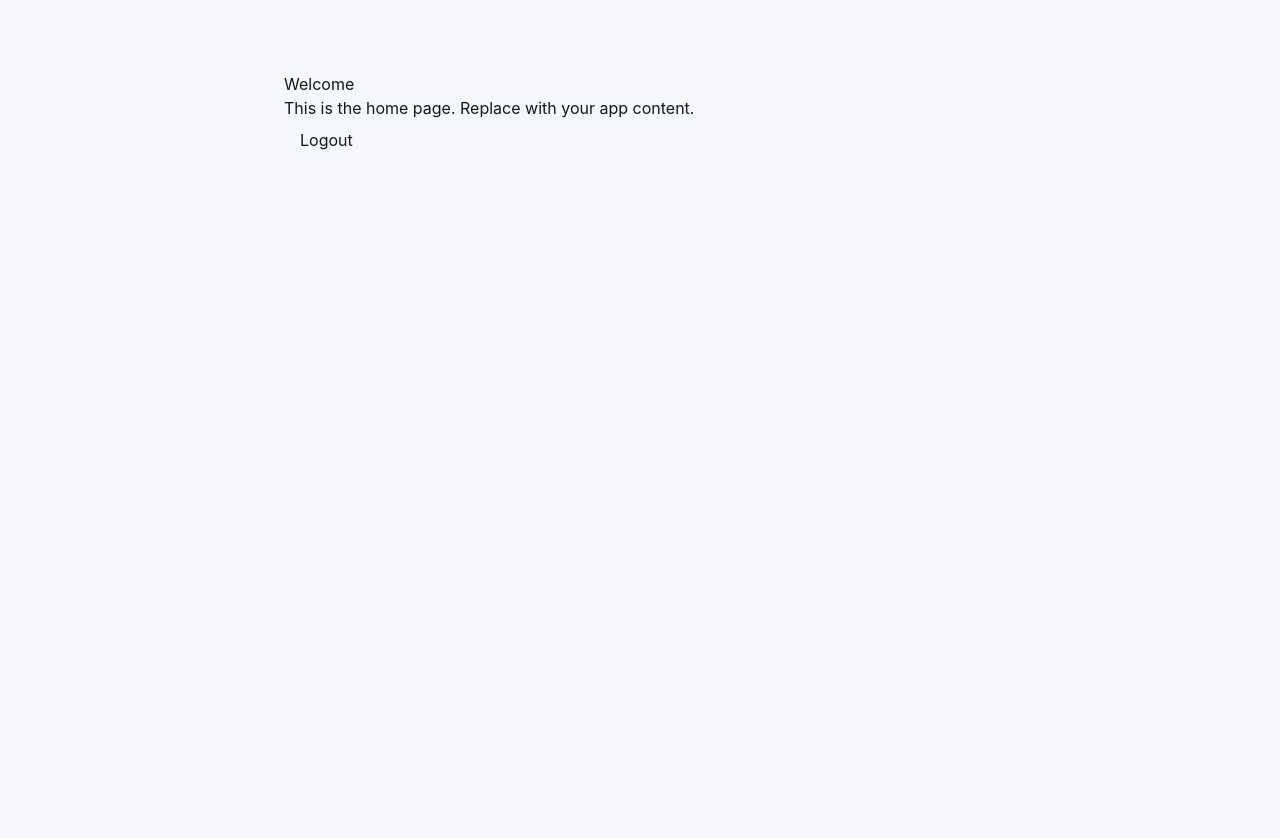
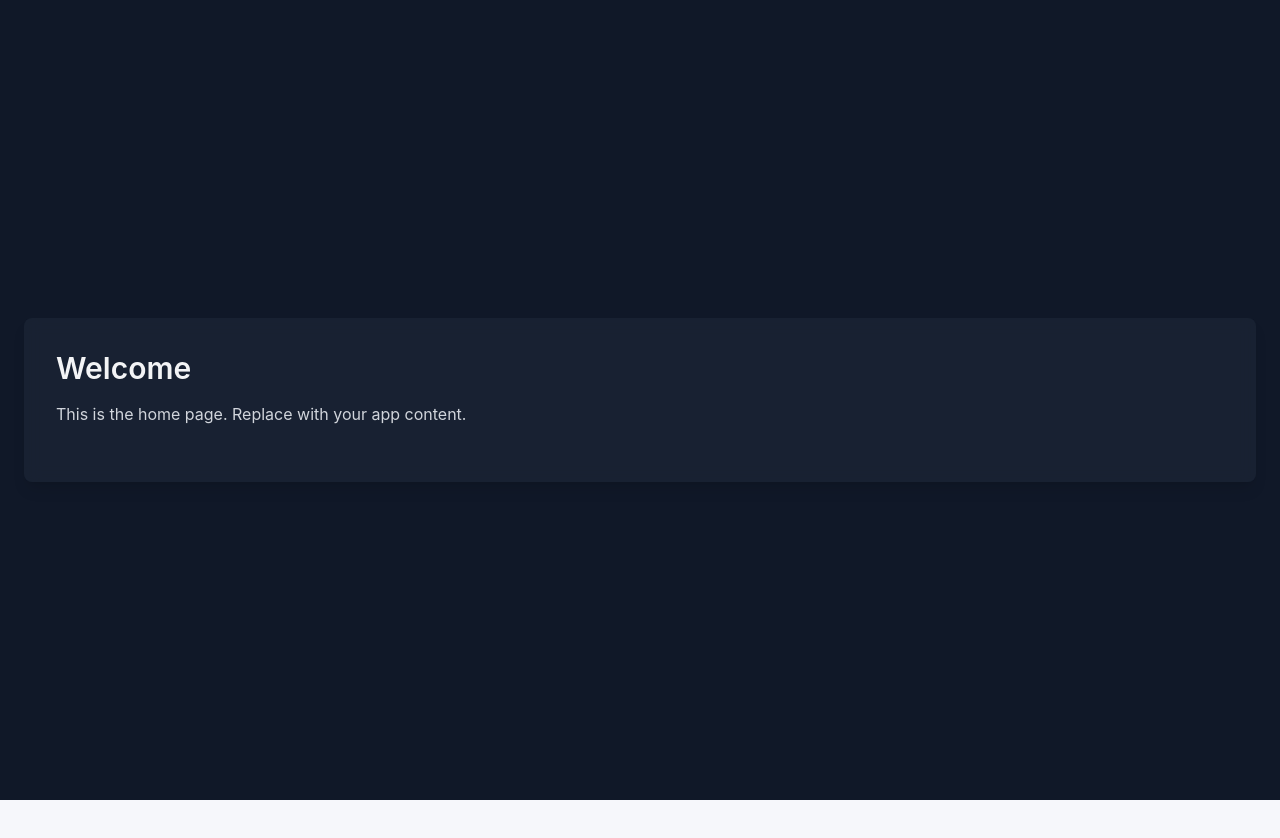
Before and after one commit to piyush-ujgaokar/xhancy-ai, a React (Vite) app in the folder Frontend/: page / in a window 1280 px wide. Shown: the top 838 px of the page. After the commit the page ends 800 px from the top, so only its background shows below. Built offline with nearby package versions, Linux system fonts and the light colour scheme.

Commit message:
Integration of login & Register is Completed

```diff
--- a/Frontend/src/pages/Home.jsx
+++ b/Frontend/src/pages/Home.jsx
@@ -7,12 +7,11 @@ export default function Home() {
   }
 
   return (
-    <div style={{ maxWidth: 760, margin: '48px auto', padding: 24 }}>
-      <h1>Welcome</h1>
-      <p>This is the home page. Replace with your app content.</p>
-      <button onClick={handleLogout} style={{ padding: '8px 16px' }}>
-        Logout
-      </button>
+    <div className="min-h-screen flex items-center justify-center bg-gray-900 text-gray-100 p-6">
+      <div className="w-full bg-gray-800/60 backdrop-blur rounded-lg shadow-lg p-8">
+        <h1 className="text-3xl font-semibold mb-4">Welcome</h1>
+        <p className="text-gray-300 mb-6">This is the home page. Replace with your app content.</p>
+      </div>
     </div>
   )
 }
--- a/Frontend/src/pages/Login.jsx
+++ b/Frontend/src/pages/Login.jsx
@@ -8,13 +8,28 @@ const Login = () => {
     const navigate = useNavigate();
 
     function handleChange(e) {
-        const { name, value } = e.target;
-        setForm({ ...form, [name]: value });
+        const {name,value}=e.target
+        setForm({...form,[name]:value});
     }
 
     async function handleSubmit(e) {
         e.preventDefault();
         setSubmitting(true);
+
+        axios.post("http://localhost:3000/api/auth/login",{
+          email:form.email,
+          password:form.password
+        },{
+          withCredentials:true
+        }
+      ).then((res)=>{
+        console.log(res);
+        navigate('/')
+      }).catch((err)=>{
+        console.log(err);
+      }).finally(()=>{
+        setSubmitting(false)
+      })
 
     }
 
@@ -32,9 +47,9 @@ const Login = () => {
                             id="login-email"
                             name="email"
                             type="email"
+                            value={form.email}
                             autoComplete="email"
                             placeholder="you@example.com"
-                            value={form.email}
                             onChange={handleChange}
                             required
                             className="mt-1 block w-full rounded-md border border-gray-300 dark:border-gray-700 bg-white dark:bg-gray-700 px-3 py-2 text-gray-900 dark:text-gray-100 placeholder-gray-400 focus:outline-none focus:ring-2 focus:ring-blue-500"
@@ -46,9 +61,9 @@ const Login = () => {
                             id="login-password"
                             name="password"
                             type="password"
+                            value={form.password}
                             autoComplete="current-password"
                             placeholder="Your password"
-                            value={form.password}
                             onChange={handleChange}
                             required
                             className="mt-1 block w-full rounded-md border border-gray-300 dark:border-gray-700 bg-white dark:bg-gray-700 px-3 py-2 text-gray-900 dark:text-gray-100 placeholder-gray-400 focus:outline-none focus:ring-2 focus:ring-blue-500"
--- a/Frontend/src/pages/Register.jsx
+++ b/Frontend/src/pages/Register.jsx
@@ -15,6 +15,25 @@ const Register = () => {
     async function handleSubmit(e) {
         e.preventDefault();
         setSubmitting(true);
+
+        axios.post("http://localhost:3000/api/auth/register", {
+          email: form.email,
+          fullName:{
+            firstName:form.firstname,
+            lastName:form.lastname
+          },
+          password: form.password
+        },{
+          withCredentials:true
+        }).then((res)=>{
+          console.log(res);
+          navigate('/')
+        }).catch((err)=>{
+          console.log(err);
+        }).finally(()=>{
+          setSubmitting(false)
+        }
+      )
 
     }
 
```
Also changed, not shown: 1 other file (tests, documents, lock files or other folders).
